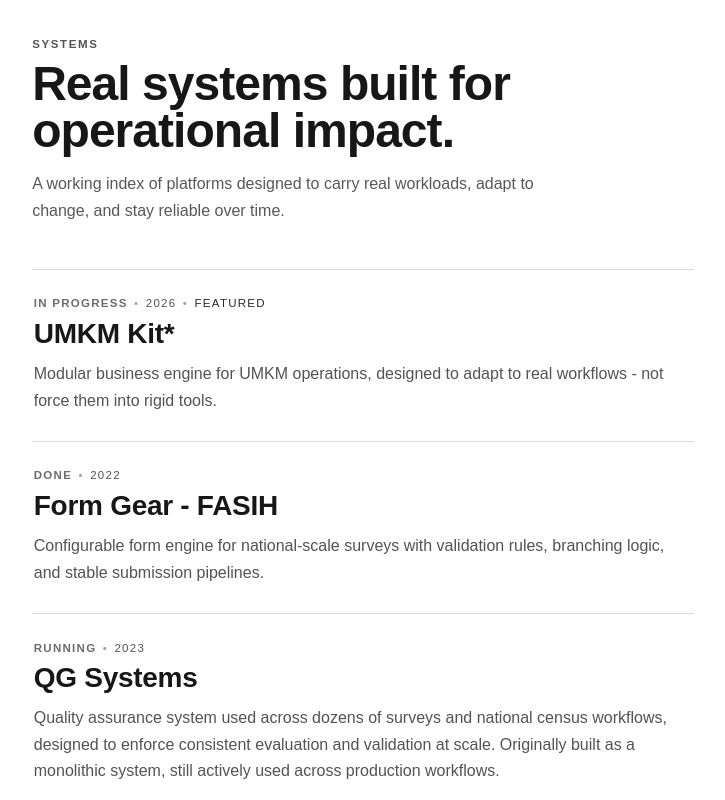
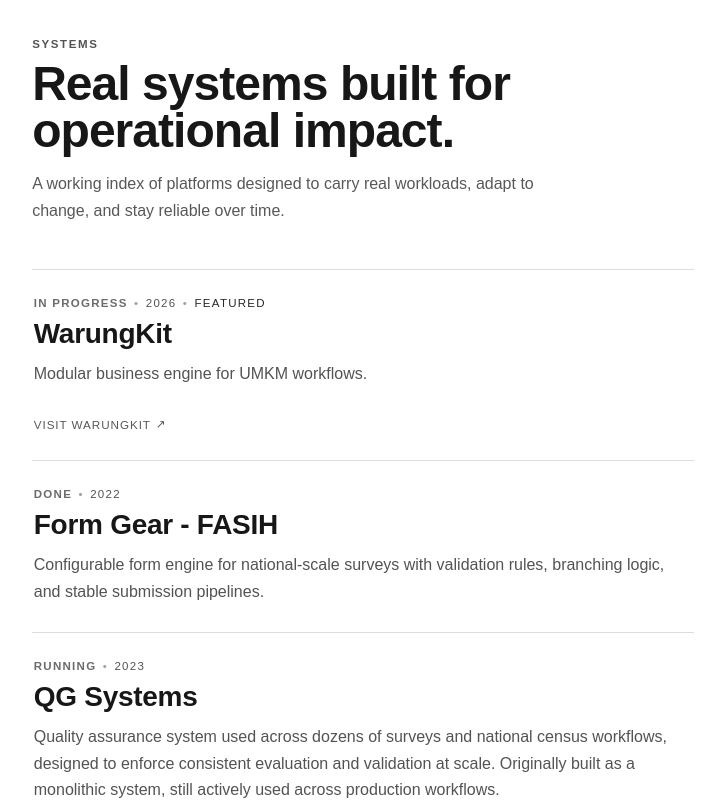
Before and after one commit to d-agung-sungkono/d-agung, a Next.js app: page /systems in a window 1280 px wide. Shown: the top 800 px of the page, without its empty margins (277-1002 px from the left). Built offline with nearby package versions, Linux system fonts and the light colour scheme.

Commit message:
feat: streamline system title rendering and add product link functionality

```diff
--- a/src/app/(site)/systems/page.tsx
+++ b/src/app/(site)/systems/page.tsx
@@ -41,20 +41,21 @@ export default function SystemsPage() {
                   ) : null}
                 </div>
 
-                <h2
-                  className={styles.systemTitle}
-                >
-                  {system.slug === 'umkm-kit' ? (
-                    <>
-                      <span title="Brand name is still tentative.">{system.title}</span>
-                      *
-                    </>
-                  ) : (
-                    system.title
-                  )}
-                </h2>
+                <h2 className={styles.systemTitle}>{system.title}</h2>
                 <p className={styles.summary}>{system.summary}</p>
               </Link>
+              {system.productUrl ? (
+                <p className={styles.externalWrap}>
+                  <a
+                    href={system.productUrl}
+                    className={styles.externalLink}
+                    target="_blank"
+                    rel="noopener noreferrer"
+                  >
+                    {system.productLabel ?? 'Visit Product'} <span aria-hidden="true">↗</span>
+                  </a>
+                </p>
+              ) : null}
             </li>
           ))}
         </ul>
--- a/src/app/(site)/systems/systems.module.css
+++ b/src/app/(site)/systems/systems.module.css
@@ -98,6 +98,28 @@
   color: rgba(17, 17, 17, 0.72);
 }
 
+.externalWrap {
+  margin: 0 0 clamp(1.1rem, 2.2vw, 1.7rem);
+  padding: 0 0.1rem;
+}
+
+.externalLink {
+  display: inline-flex;
+  align-items: center;
+  gap: 0.3rem;
+  font-size: 0.73rem;
+  text-transform: uppercase;
+  letter-spacing: 0.08em;
+  color: rgba(17, 17, 17, 0.7);
+  text-decoration: none;
+  transition: color 180ms ease, transform 180ms ease;
+}
+
+.externalLink:hover {
+  color: rgba(17, 17, 17, 0.95);
+  transform: translateX(1px);
+}
+
 .note {
   margin: 1rem 0 0;
   font-size: 0.78rem;
--- a/src/data/systems.ts
+++ b/src/data/systems.ts
@@ -3,12 +3,14 @@ import type { SystemItem } from '../types/system'
 export const systems: SystemItem[] = [
   {
     slug: 'umkm-kit',
-    title: 'UMKM Kit',
+    title: 'WarungKit',
     summary:
-      'Modular business engine for UMKM operations, designed to adapt to real workflows - not force them into rigid tools.',
+      'Modular business engine for UMKM workflows.',
     status: 'in-progress',
     year: '2026',
     featured: true,
+    productUrl: 'https://warungkit.netlify.app',
+    productLabel: 'Visit WarungKit',
   },
   {
     slug: 'fasih-form-gear',
```
Also changed, not shown: src/app/(site)/systems/[slug]/page.tsx (+1 -12 lines), src/components/home/Hero.module.css (+29 -0 lines), src/components/home/Hero.tsx (+15 -12 lines).
